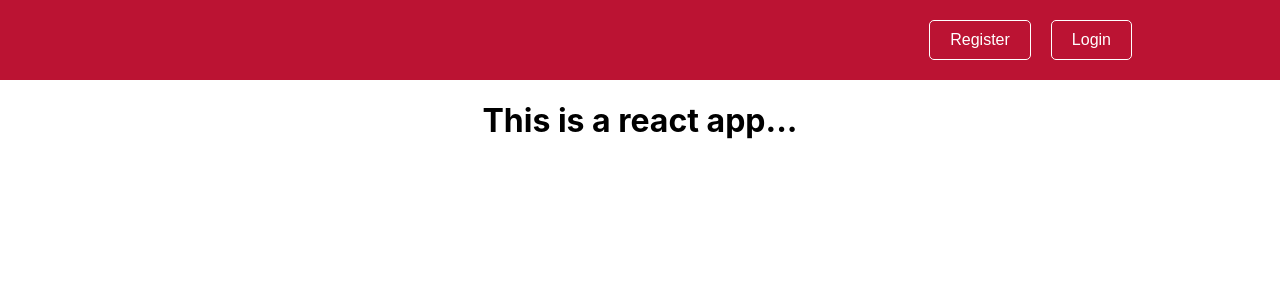
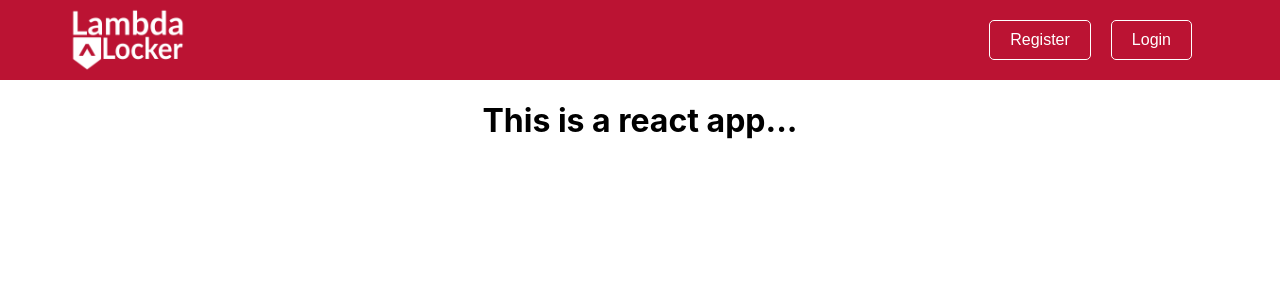
Before and after one commit to lambda-locker/Lambda-Locker-Frontend, a React (Create React App) app in the folder lambda-locker/: page / in a window 1280 px wide. Shown: the top 300 px of the page. Built offline with nearby package versions, Linux system fonts and the light colour scheme.

Commit message:
Added logo file to nav, added styles for logo in Nav component.

```diff
--- a/lambda-locker/src/components/Nav.js
+++ b/lambda-locker/src/components/Nav.js
@@ -2,7 +2,9 @@ import React from 'react'
 
 import { NavLink } from 'react-router-dom'
 
-import button from '../css/button.css'
+import Logo from '../assets/lambda-locker-logo-transparent-white.png'
+
+import '../css/button.css'
 import styled from 'styled-components'
 
 const NavBar = styled.div`
@@ -11,20 +13,35 @@ const NavBar = styled.div`
     display: flex;
     justify-content: center;
 
-    .navContainer {
+    .linkContainer {
         width: 80%;
         padding: 20px 0;
         display: flex;
         justify-content: flex-end;
         max-height: 60px;
     }
+
+    .brandContainer {
+        display: flex;
+        justify-content: flex-start;
+        align-items: center;
+
+        img {
+            max-width: 120px;
+        }
+    }
+
+
 `
 
 const Nav = () => {
 
     return (
         <NavBar>
-            <div className="navContainer">
+            <div className="brandContainer">
+                <img src={Logo} />
+            </div>
+            <div className="linkContainer">
                 <NavLink to='/register'><button>Register</button></NavLink>
                 <NavLink to='/login'><button>Login</button></NavLink>
             </div>
```
